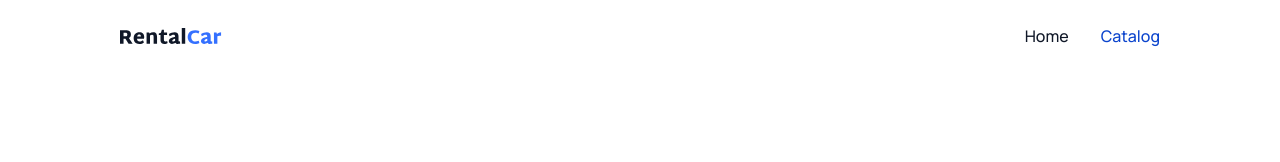
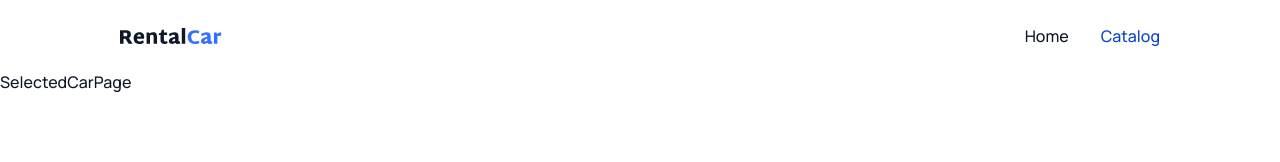
Before and after one commit to vfxtruegsg/RentalCar, a React (Vite) app: page /catalog/1 in a window 1280 px wide. Before the commit this address had no page. Shown: the top 162 px of the page. Built offline with nearby package versions, Linux system fonts and the light colour scheme.

Commit message:
added redux store, selected car page

```diff
--- a/src/App.jsx
+++ b/src/App.jsx
@@ -1,11 +1,13 @@
-import { Routes, Route } from "react-router-dom";
-import { lazy, Suspense } from "react";
-import { Loader } from "./components/Loader/Loader.jsx";
+import { Routes, Route } from 'react-router-dom';
+import { lazy, Suspense } from 'react';
+import { Loader } from './components/Loader/Loader.jsx';
 
-const HomePage = lazy(() => import("./pages/HomePage/HomePage.jsx"));
-const CatalogPage = lazy(() => import("./pages/CatalogPage/CatalogPage.jsx"));
-const Layout = lazy(() => import("./components/Layout/Layout.jsx"));
-
+const HomePage = lazy(() => import('./pages/HomePage/HomePage.jsx'));
+const CatalogPage = lazy(() => import('./pages/CatalogPage/CatalogPage.jsx'));
+const Layout = lazy(() => import('./components/Layout/Layout.jsx'));
+const SelectedCarPage = lazy(() =>
+  import('./pages/SelectedCarPage/SelectedCarPage.jsx')
+);
 function App() {
   return (
     <>
@@ -15,6 +17,7 @@ function App() {
           <Routes>
             <Route path="/" element={<HomePage />} />
             <Route path="/catalog" element={<CatalogPage />} />
+            <Route path="/catalog/:carId" element={<SelectedCarPage />} />
           </Routes>
         </main>
       </Suspense>
--- a/src/main.jsx
+++ b/src/main.jsx
@@ -1,15 +1,19 @@
-import "./index.css";
-import App from "./App.jsx";
-import { StrictMode } from "react";
-import { createRoot } from "react-dom/client";
-import { Toaster } from "react-hot-toast";
-import { BrowserRouter } from "react-router-dom";
+import './index.css';
+import App from './App.jsx';
+import { StrictMode } from 'react';
+import { createRoot } from 'react-dom/client';
+import { Toaster } from 'react-hot-toast';
+import { BrowserRouter } from 'react-router-dom';
+import { Provider } from 'react-redux';
+import { store } from './redux/store.js';
 
-createRoot(document.getElementById("root")).render(
+createRoot(document.getElementById('root')).render(
   <StrictMode>
-    <BrowserRouter>
-      <App />
-      <Toaster />
-    </BrowserRouter>
+    <Provider store={store}>
+      <BrowserRouter>
+        <App />
+        <Toaster />
+      </BrowserRouter>
+    </Provider>
   </StrictMode>
 );
--- /dev/null
+++ b/src/pages/SelectedCarPage/SelectedCarPage.jsx
@@ -0,0 +1,5 @@
+const SelectedCarPage = () => {
+  return <div>SelectedCarPage</div>;
+};
+
+export default SelectedCarPage;
--- /dev/null
+++ b/src/redux/store.js
@@ -0,0 +1,5 @@
+import { configureStore } from '@reduxjs/toolkit';
+
+export const store = configureStore({
+  reducer: {}
+});
```
Also changed, not shown: src/pages/SelectedCarPage/SelectedCarPage.module.css (added), vercel.json (added).
